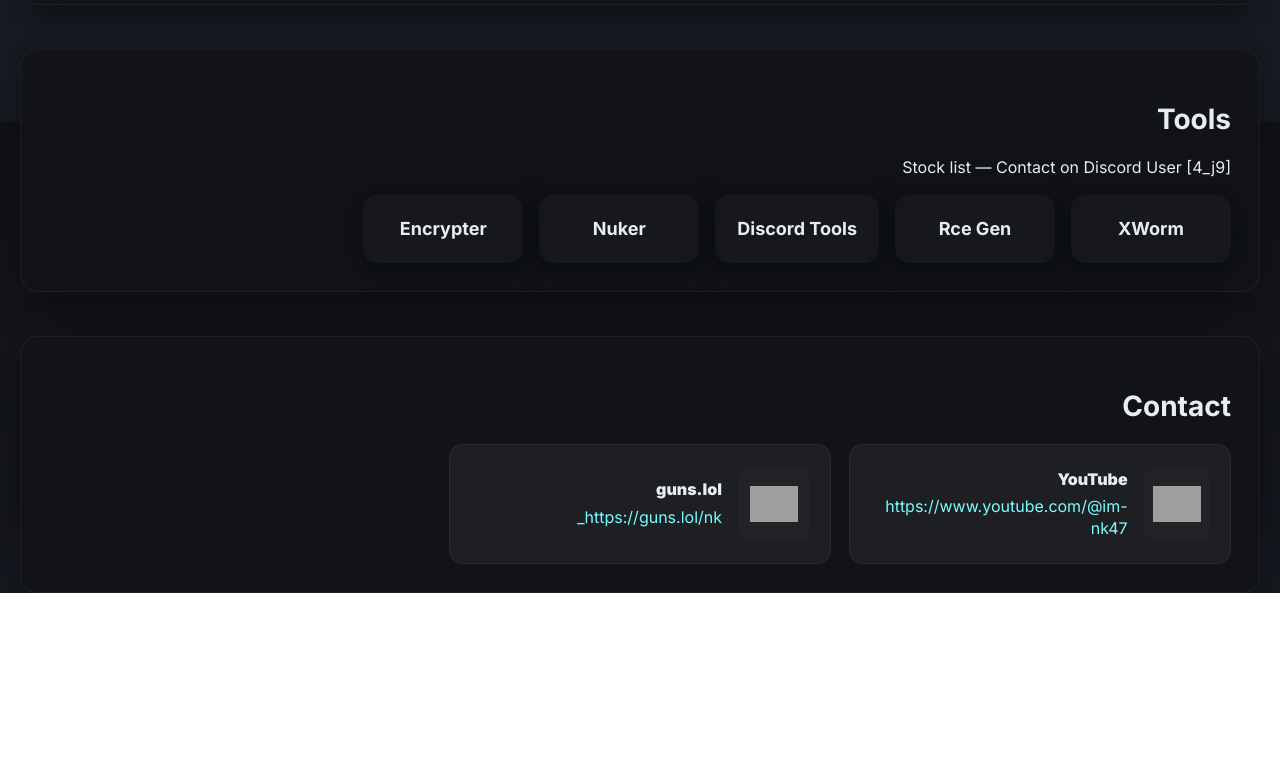
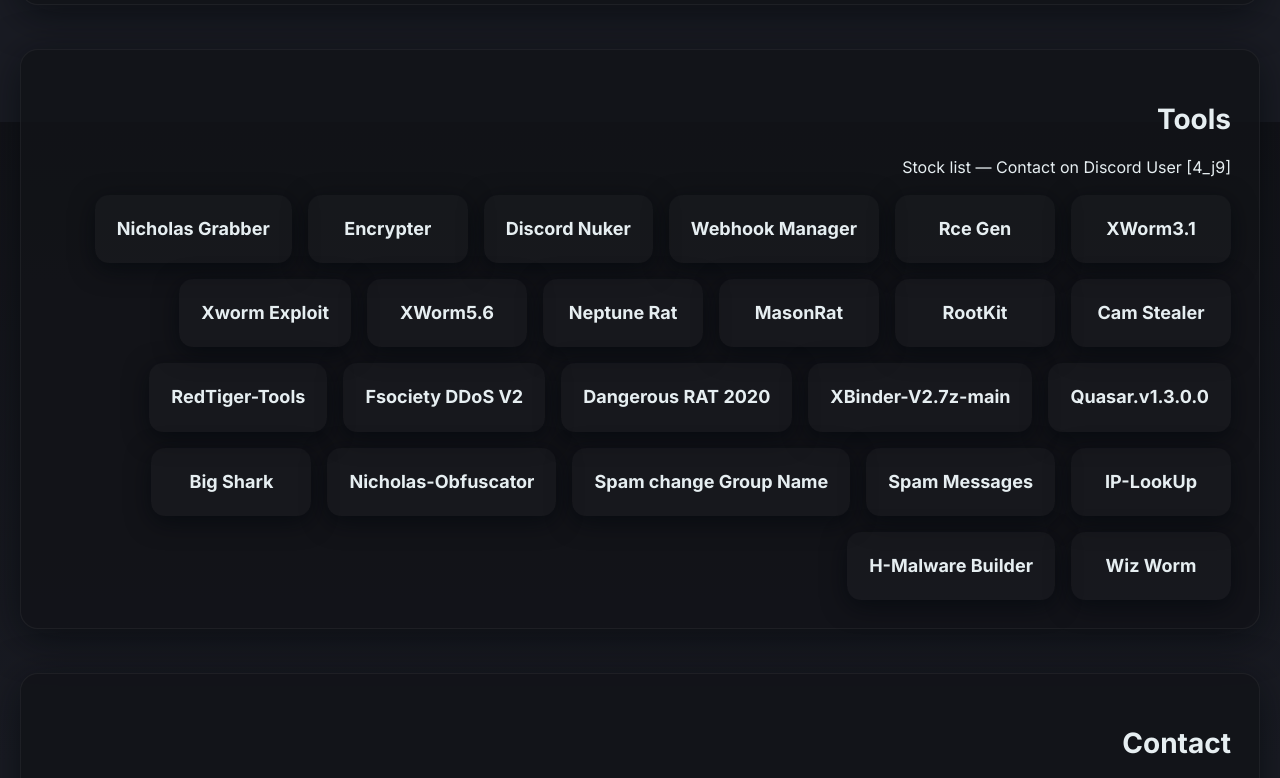
Before and after one commit to imsohappysosohappy/tbtrb, a plain HTML site: page index.html in a window 1280 px wide. Shown: the part 678-1456 px from the top of the page. Before the commit the page ends 1271 px from the top, so only its background shows below. Drawn offline with Linux system fonts and the light colour scheme; grey boxes are pictures that could not be loaded.

Commit message:
Update index.html

```diff
--- a/index.html
+++ b/index.html
@@ -120,11 +120,30 @@ h2{font-size:28px;margin-bottom:18px;}
     <h2>Tools</h2>
     <p>Stock list — Contact on Discord User [4_j9] </p>
     <div class="tool-list">
-      <div class="tool-card">XWorm</div>
+      <div class="tool-card">XWorm3.1</div>
       <div class="tool-card">Rce Gen</div>
-      <div class="tool-card">Discord Tools</div>
-      <div class="tool-card">Nuker</div>
+      <div class="tool-card">Webhook Manager</div>
+      <div class="tool-card">Discord Nuker</div>
       <div class="tool-card">Encrypter</div>
+      <div class="tool-card">Nicholas Grabber</div>
+      <div class="tool-card">Cam Stealer</div>
+      <div class="tool-card">RootKit</div>
+      <div class="tool-card">MasonRat</div>
+      <div class="tool-card">Neptune Rat</div>
+      <div class="tool-card">XWorm5.6</div>
+      <div class="tool-card">Xworm Exploit</div>
+      <div class="tool-card">Quasar.v1.3.0.0</div>
+      <div class="tool-card">XBinder-V2.7z-main</div>
+      <div class="tool-card">Dangerous RAT 2020</div>
+      <div class="tool-card">Fsociety DDoS V2</div>
+      <div class="tool-card">RedTiger-Tools</div>
+      <div class="tool-card">IP-LookUp</div>
+      <div class="tool-card">Spam Messages</div>
+      <div class="tool-card">Spam change Group Name</div>
+      <div class="tool-card">Nicholas-Obfuscator</div>
+      <div class="tool-card">Big Shark</div>
+      <div class="tool-card">Wiz Worm</div>
+      <div class="tool-card">H-Malware Builder</div>
     </div>
   </section>
 
```
